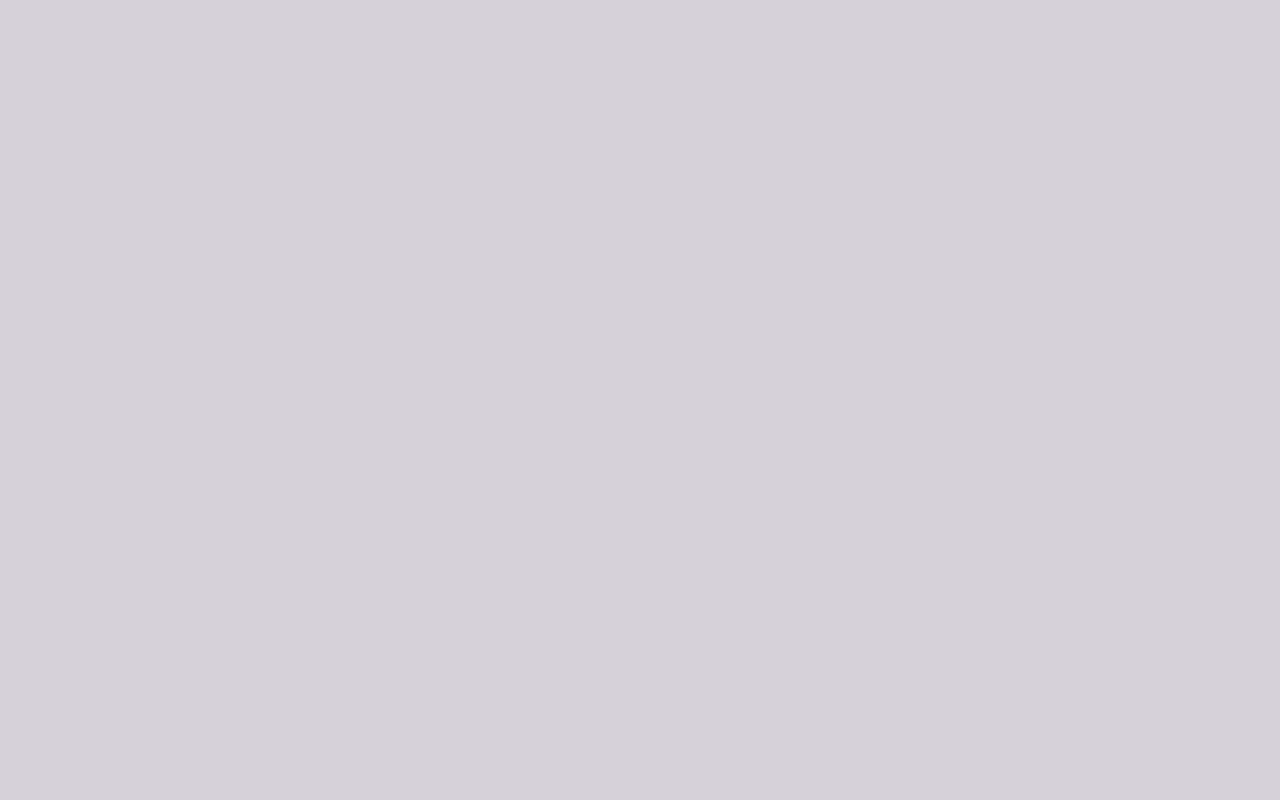
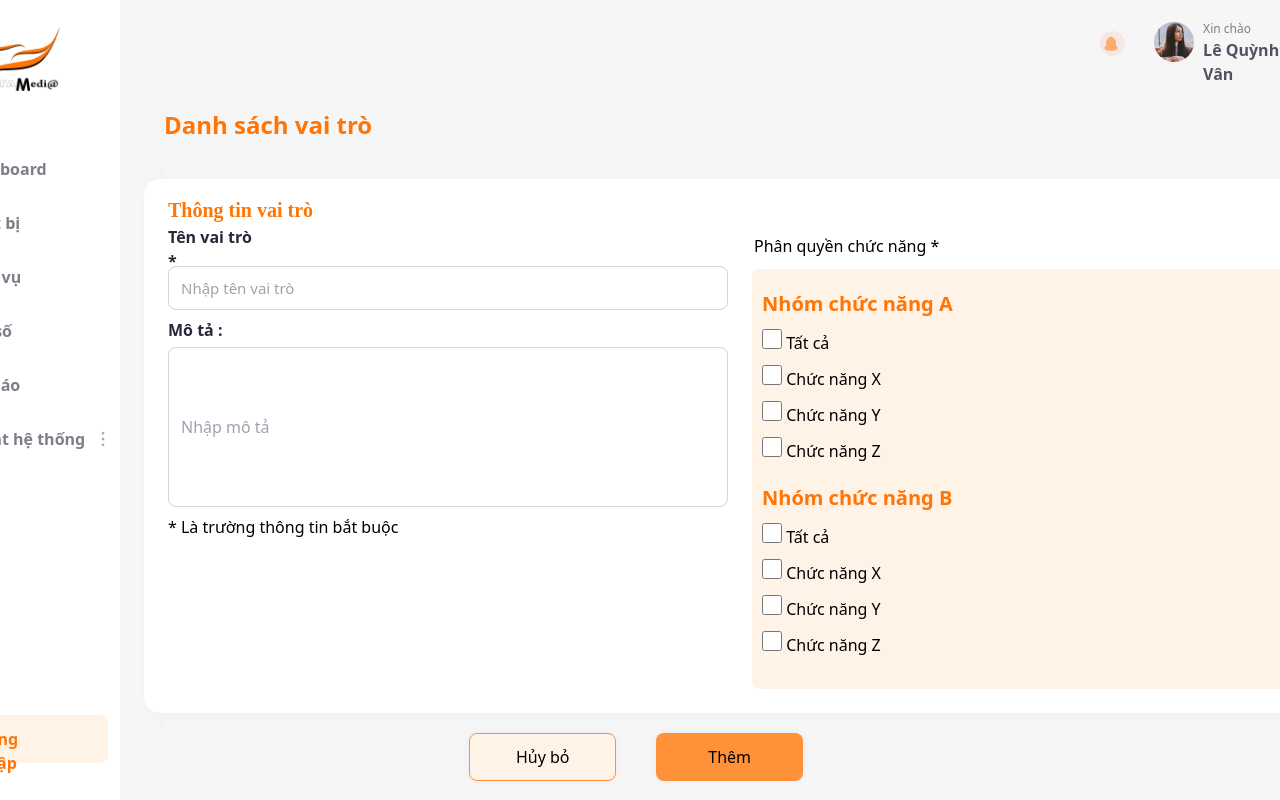
Before and after one commit to thaiduong16012001/my-app, a React (Create React App) app: page /Addrole in a window 1280 px wide. Before the commit this address had no page. Built offline with nearby package versions, Linux system fonts and the light colour scheme.

Commit message:
#5 update 11/5/2023

```diff
--- a/src/App.tsx
+++ b/src/App.tsx
@@ -5,6 +5,8 @@ import ForgotPass from "./pages/auth/forgotPass";
 import ConfirmPassword from "./pages/auth/confirmPassword";
 import ProfileInfo from "./pages/auth/profileInfo/ProfileInfo";
 import RoleManage from "./pages/roleManagement/RoleManage";
+import Addrole from "./pages/roleManagement/Addrole";
+import Userlog from "./pages/userLog/Userlog";
 function App() {
   return (
     <div className="App">
@@ -26,6 +28,8 @@ function App() {
         <Route path="/ConfirmPassword" element={<ConfirmPassword />} />
         <Route path="/ProfileInfo" element={<ProfileInfo />} />
         <Route path="/RoleManage" element={<RoleManage />} />
+        <Route path="/Addrole" element={<Addrole />} />
+        <Route path="/Userlog" element={<Userlog />} />
       </Routes>
     </div>
   );
--- a/src/pages/auth/components/loginLeft.tsx
+++ b/src/pages/auth/components/loginLeft.tsx
@@ -11,7 +11,7 @@ function LoginLeft() {
       <img className="logoAlta" src={logo_Alta} alt="logo" />
       <div className="login-form">
         <h1 className="titlee">Tên đăng nhập *</h1>
-        <input className="form-input" type="text" placeholder="Usernamee" />
+        <input className="form-input" type="text" placeholder="Username" />
         <h1 className="titlee">Mật khẩu *</h1>
         <input className="form-input" type="password" placeholder="Password" />
         {/* <FontAwesomeIcon icon={faEyeSlash} /> */}
--- /dev/null
+++ b/src/pages/roleManagement/Addrole.css
@@ -0,0 +1,156 @@
+.tablee {
+  display: flex;
+  flex-direction: column;
+  /* align-items: flex-start; */
+  padding: 0px;
+  position: relative;
+  position: absolute;
+  width: 1192px;
+  height: 534px;
+  left: 224px;
+  top: 112px;
+  margin: 0 0 0 20px;
+  height: 100%;
+  box-shadow: 2px 2px 8px rgba(232, 239, 244, 0.8);
+  border-radius: 16px;
+}
+.table_body--title {
+  position: absolute;
+  width: 154px;
+  height: 30px;
+  left: 24px;
+  top: 16px;
+  font-family: "Nunito";
+  font-style: normal;
+  font-weight: 700;
+  font-size: 20px;
+  line-height: 30px;
+  color: #ff7506;
+}
+.table_body--info {
+  display: flex;
+  flex-direction: row;
+}
+.table_body--infoleft {
+  flex: 1;
+  display: flex;
+  flex-direction: column;
+  /* align-items: flex-start; */
+  padding: 0px;
+  gap: 8px;
+  position: absolute;
+  width: 400px;
+  height: 76px;
+  left: 24px;
+  top: 58px;
+}
+.form-input {
+  padding: 10px 270px 10px 12px;
+  font-size: 15px;
+  width: 560px;
+  height: 44px;
+  background: #ffffff;
+  border: 1.5px solid #d4d4d7;
+  border-radius: 8px;
+  flex: none;
+  order: 1;
+  flex-grow: 0;
+}
+.form-inputt {
+  padding: 10px 70px 10px 12px;
+  width: 560px;
+  height: 160px;
+  background: #ffffff;
+  border: 1.5px solid #d4d4d7;
+  border-radius: 8px;
+  flex: none;
+  order: 1;
+  flex-grow: 0;
+}
+.table_body--inforight {
+  flex: 1;
+}
+.table_body {
+  display: flex;
+  flex-direction: column;
+  position: absolute;
+  width: 1192px;
+  height: 534px;
+  left: -20px;
+  top: 72px;
+  box-shadow: 2px 2px 8px rgba(232, 239, 244, 0.8);
+  border-radius: 16px;
+  background-color: white;
+}
+.func_group {
+  position: absolute;
+  width: 560px;
+  height: 420px;
+  left: 608px;
+  top: 90px;
+  background: #fff2e7;
+  border-radius: 8px;
+}
+.func__group {
+  margin: 20px 10px 20px 10px;
+}
+.funcc {
+  position: relative;
+  left: 610px;
+  top: 55px;
+}
+.checkbox {
+  margin: 10px 0 0 0;
+  width: 20px;
+  height: 20px;
+  background: #ffffff;
+  border: 1.5px solid #4277ff;
+  border-radius: 4px;
+}
+.name_func {
+  /* font-family: "Nunito"; */
+  font-style: normal;
+  font-weight: 700;
+  font-size: 20px;
+  line-height: 30px;
+  color: #ff7506;
+}
+.name_title {
+  margin: 0 0 5px 0;
+  width: 96px;
+  height: 24px;
+  font-style: normal;
+  font-weight: 600;
+  font-size: 16px;
+  line-height: 24px;
+  display: flex;
+  align-items: center;
+  color: #282739;
+}
+.body_button {
+  position: relative;
+  top: 300px;
+  left: 20%;
+  margin-top: -10px;
+}
+.body_button--first {
+  box-sizing: border-box;
+  padding: 10px 24px;
+  gap: 8px;
+  width: 147px;
+  height: 48px;
+  background: #fff2e7;
+  border: 1.5px solid #ff9138;
+  box-shadow: 0px 0px 6px #e7e9f2;
+  border-radius: 8px;
+}
+.body_button--second {
+  padding: 10px 24px;
+  gap: 8px;
+  width: 147px;
+  height: 48px;
+  background: #ff9138;
+  box-shadow: 0px 0px 6px #e7e9f2;
+  border-radius: 8px;
+  margin: 0 0 0 40px;
+}
--- /dev/null
+++ b/src/pages/roleManagement/Addrole.tsx
@@ -0,0 +1,136 @@
+import React from "react";
+import Sidebar from "../components/sidebar/Sidebar";
+import Logging from "../components/logging/Logging";
+import "./RoleManage.css";
+import "./Addrole.css";
+
+function Addrole() {
+  return (
+    <div className="app">
+      <Sidebar></Sidebar>
+      <Logging></Logging>
+      <div className="table tablee">
+        <div className="table_top">
+          <p className="list">Danh sách vai trò</p>
+        </div>
+        <div className="table_body">
+          <p className="table_body--title"> Thông tin vai trò </p>
+          <div className="table_body--info">
+            <div className="table_body--infoleft">
+              <div className="left_first">
+                <p className="name_title">Tên vai trò * </p>
+                <input
+                  className="form-input inputt"
+                  type="text"
+                  placeholder="Nhập tên vai trò"
+                />
+              </div>
+              <div className="left_second">
+                <p className="name_title">Mô tả : </p>
+                <input
+                  className="form-inputt inputt"
+                  type="text"
+                  placeholder="Nhập mô tả"
+                />
+              </div>
+              <p className="notee">* Là trường thông tin bắt buộc </p>
+            </div>
+            <div className="table_body--inforight">
+              <p className="funcc">Phân quyền chức năng *</p>
+              <div className="func_group">
+                <div className="func__group">
+                  <p className="name_func">Nhóm chức năng A</p>
+                  <form>
+                    <input
+                      className="checkbox"
+                      type="checkbox"
+                      id="vehicle1"
+                      name="vehicle1"
+                      value="Bike"
+                    />
+                    <label className="check_title"> Tất cả</label>
+                    <br />
+                    <input
+                      className="checkbox"
+                      type="checkbox"
+                      id="vehicle1"
+                      name="vehicle1"
+                      value="Bike"
+                    />
+                    <label className="check_title"> Chức năng X</label>
+                    <br />
+                    <input
+                      className="checkbox"
+                      type="checkbox"
+                      id="vehicle1"
+                      name="vehicle1"
+                      value="Bike"
+                    />
+                    <label className="check_title"> Chức năng Y</label>
+                    <br />
+                    <input
+                      className="checkbox"
+                      type="checkbox"
+                      id="vehicle1"
+                      name="vehicle1"
+                      value="Bike"
+                    />
+                    <label className="check_title"> Chức năng Z</label>
+                    <br />
+                  </form>
+                </div>
+                <div className="func__group">
+                  <p className="name_func">Nhóm chức năng B</p>
+                  <form>
+                    <input
+                      className="checkbox"
+                      type="checkbox"
+                      id="vehicle1"
+                      name="vehicle1"
+                      value="Bike"
+                    />
+                    <label className="check_title"> Tất cả</label>
+                    <br />
+                    <input
+                      className="checkbox"
+                      type="checkbox"
+                      id="vehicle1"
+                      name="vehicle1"
+                      value="Bike"
+                    />
+                    <label className="check_title"> Chức năng X</label>
+                    <br />
+                    <input
+                      className="checkbox"
+                      type="checkbox"
+                      id="vehicle1"
+                      name="vehicle1"
+                      value="Bike"
+                    />
+                    <label className="check_title"> Chức năng Y</label>
+                    <br />
+                    <input
+                      className="checkbox"
+                      type="checkbox"
+                      id="vehicle1"
+                      name="vehicle1"
+                      value="Bike"
+                    />
+                    <label className="check_title"> Chức năng Z</label>
+                    <br />
+                  </form>
+                </div>
+              </div>
+            </div>
+          </div>
+        </div>
+        <div className="body_button">
+          <button className="body_button body_button--first"> Hủy bỏ </button>
+          <button className="body_button body_button--second"> Thêm </button>
+        </div>
+      </div>
+    </div>
+  );
+}
+
+export default Addrole;
--- /dev/null
+++ b/src/pages/userLog/Userlog.css
@@ -0,0 +1,9 @@
+.paging {
+  /* display: inline-block; */
+}
+.paging a {
+  color: black;
+  /* float: left; */
+  padding: 8px 16px;
+  text-decoration: none;
+}
--- /dev/null
+++ b/src/pages/userLog/Userlog.tsx
@@ -0,0 +1,30 @@
+import React from "react";
+import { Link } from "react-router-dom";
+import "./Userlog.css";
+import Sidebar from "../components/sidebar/Sidebar";
+import Logging from "../components/logging/Logging";
+
+function Userlog() {
+  return (
+    <div className="app">
+      <Sidebar></Sidebar>
+      <Logging></Logging>
+      <div className="table">
+        <div className="table_top">ahihi</div>
+        <div className="table_body">ahihihihih</div>
+        <div className="paging">
+          <a href="/">&laquo;</a>
+          <a href="/">1</a>
+          <a href="/">2</a>
+          <a href="/">3</a>
+          <a href="/">4</a>
+          <a href="/">5</a>
+          <a href="/">6</a>
+          <a href="/">&raquo;</a>
+        </div>
+      </div>
+    </div>
+  );
+}
+
+export default Userlog;
```
Also changed, not shown: src/pages/roleManagement/RoleManage.tsx (+7 -9 lines).
